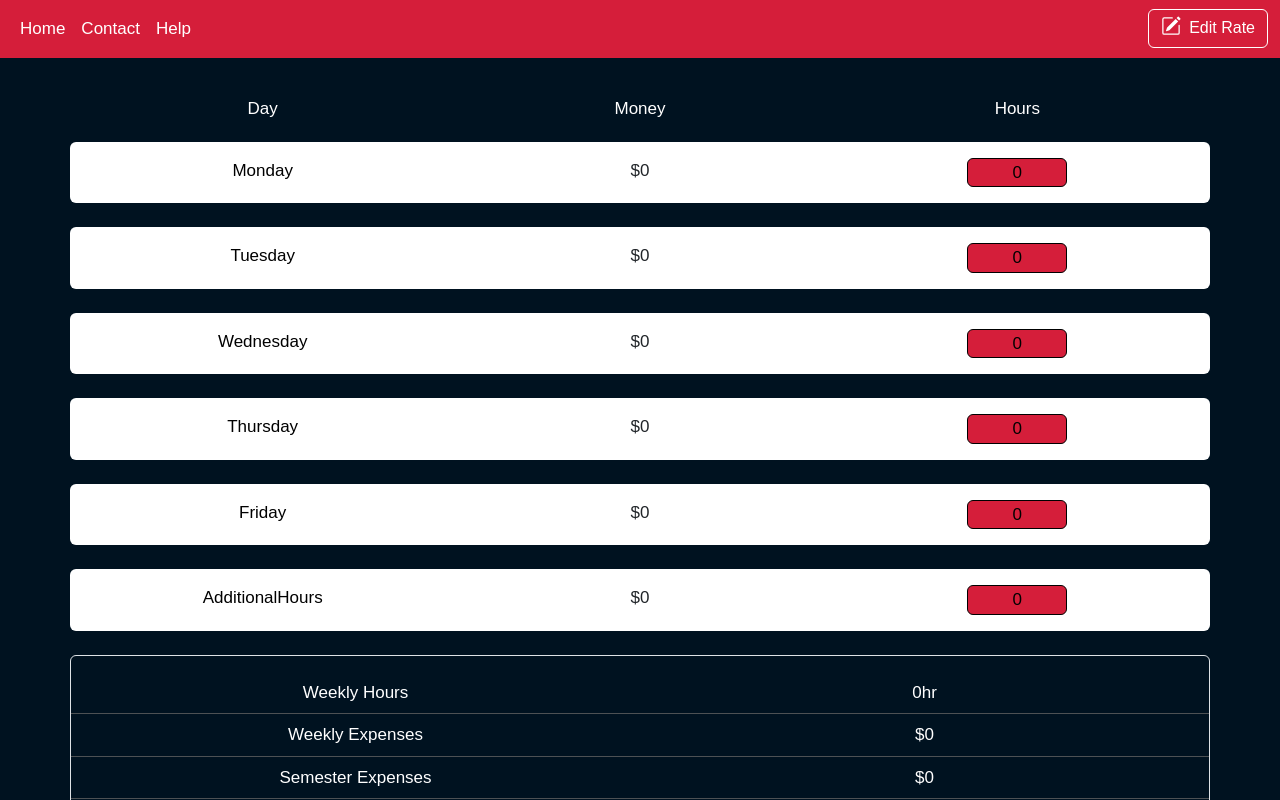
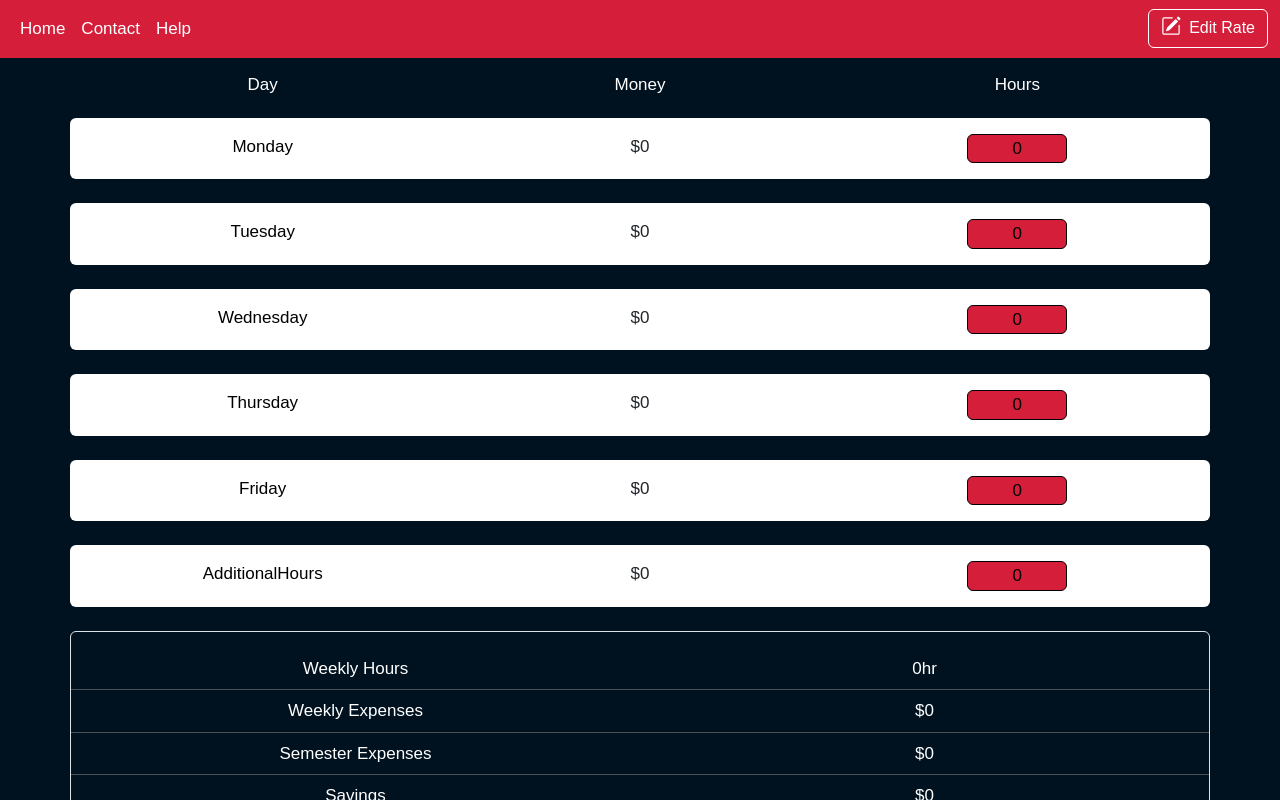
Before and after one commit to JosephBoat404/Parking-Calculator, a React (Create React App) app in the folder my-app/: page / in a window 1280 px wide. Shown: the top 800 px of the page. Built offline with nearby package versions, Linux system fonts and the light colour scheme.

Commit message:
Made a component to render Day Money Hour title.

```diff
--- a/my-app/src/App.css
+++ b/my-app/src/App.css
@@ -10,7 +10,7 @@ body {
   background-color: var(--background-color);
   font-family: Arial, sans-serif;
   margin: 0;
-  padding-top: 10vh;
+  padding-top: 56px;
   scroll-behavior: smooth;
   overscroll-behavior-y: none;
   font-size:17px;
@@ -170,5 +170,5 @@ input:disabled {
 
 .fade-in {
   animation-name: fadeIn;
-  animation-duration: 2s;
+  animation-duration: 1.6s;
 }
--- /dev/null
+++ b/my-app/src/components/DayMoneyHour.jsx
@@ -0,0 +1,15 @@
+function DayMoneyHour() {
+  return (
+    <>
+      <div className="container p-3 mb-1 fade-in">
+        <div className="row">
+          <div className="col justify-content-center d-flex lc">Day</div>
+          <div className="col justify-content-center d-flex lc">Money</div>
+          <div className="col justify-content-center d-flex lc">Hours</div>
+        </div>
+      </div>
+    </>
+  );
+}
+
+export default DayMoneyHour;
--- a/my-app/src/components/ParentComponent.jsx
+++ b/my-app/src/components/ParentComponent.jsx
@@ -2,6 +2,7 @@ import React, { useState, useEffect } from "react";
 import DayInput from "./DayInput";
 import SpendResult from "./SpendResult";
 import FeeInput from "./FeeInput";
+import DayMoneyHour from "./DayMoneyHour";
 
 function ParentComponent({handleCloseModal,showModal, fees, setFees}) {
   const [explainM, setExplainM] = useState("");
@@ -54,7 +55,6 @@ function ParentComponent({handleCloseModal,showModal, fees, setFees}) {
     );
   }, [PermitAmount, totalCostForSemester, numberOfWeeksInSemester]);
 
-
   // Handle the change of input value for each day
   const handleChange = (event) => {
     const { name, value } = event.target;
@@ -82,13 +82,7 @@ function ParentComponent({handleCloseModal,showModal, fees, setFees}) {
         handleCloseModal={handleCloseModal}
       />
 
-      <div className="container p-3 mb-1 fade-in">
-        <div className="row">
-          <div className="col justify-content-center d-flex lc">Day</div>
-          <div className="col justify-content-center d-flex lc">Money</div>
-          <div className="col justify-content-center d-flex lc">Hours</div>
-        </div>
-      </div>
+      <DayMoneyHour />
 
       {Object.keys(days).map((day) => (
         <div key={day}>
```
